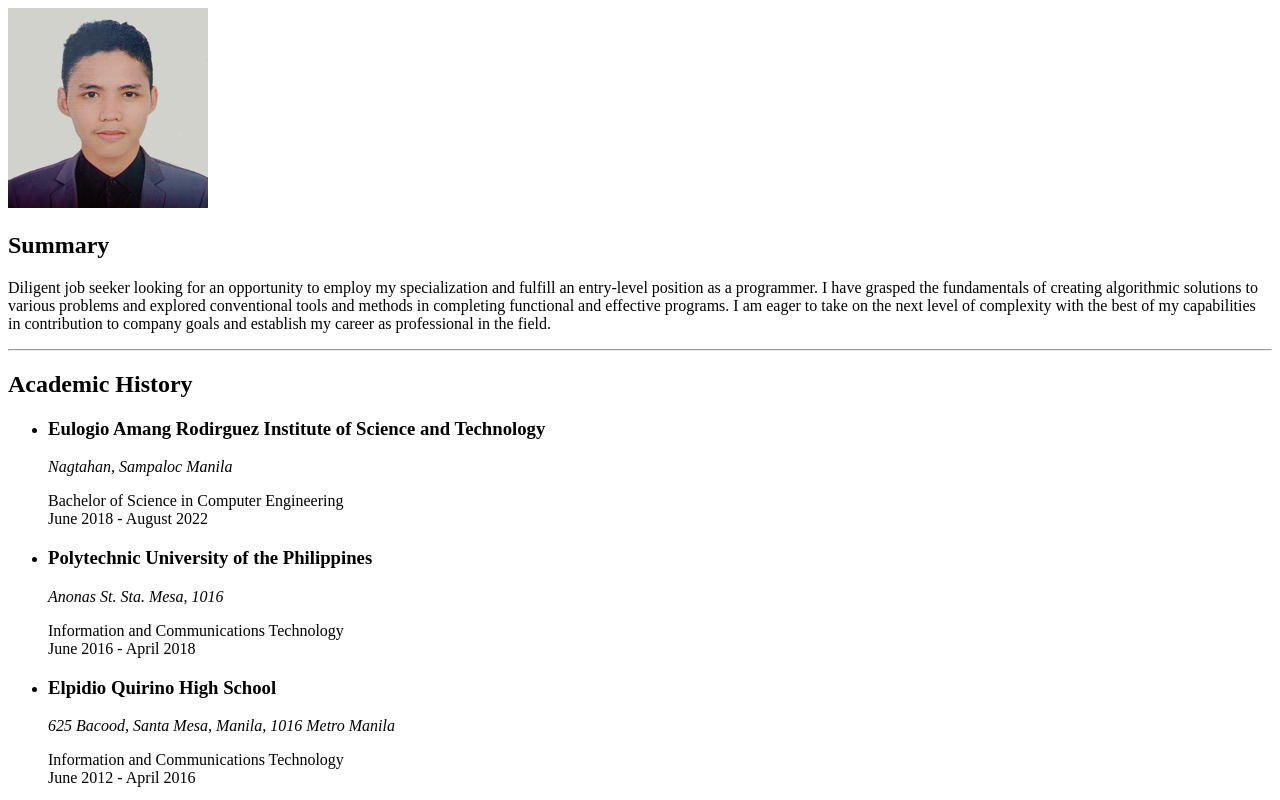
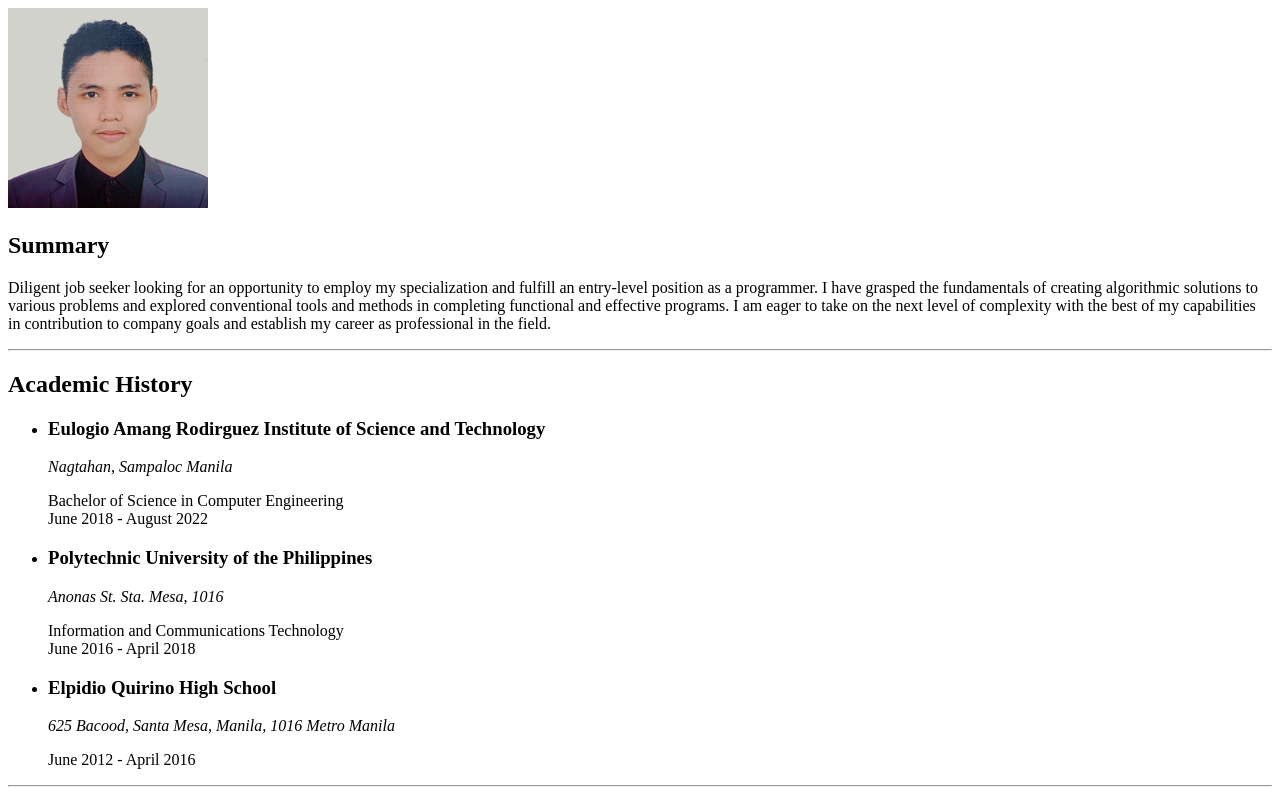
Before and after one commit to runeseed06/resume-portfolio, a plain HTML site: page index.html in a window 1280 px wide. Shown: the top 800 px of the page. Drawn offline with Linux system fonts and the light colour scheme.

Commit message:
Update index.html

```diff
--- a/index.html
+++ b/index.html
@@ -35,9 +35,7 @@
             <h3>Elpidio Quirino High School<br />
             </h3>
             <p><i>625 Bacood, Santa Mesa, Manila, 1016 Metro Manila</i></p>
-            <p>Information and Communications Technology<br />
-                June 2012 - April 2016<br />
-            </p>
+            <p>June 2012 - April 2016</p>
         </li>
     </ul>
     <hr />
```
